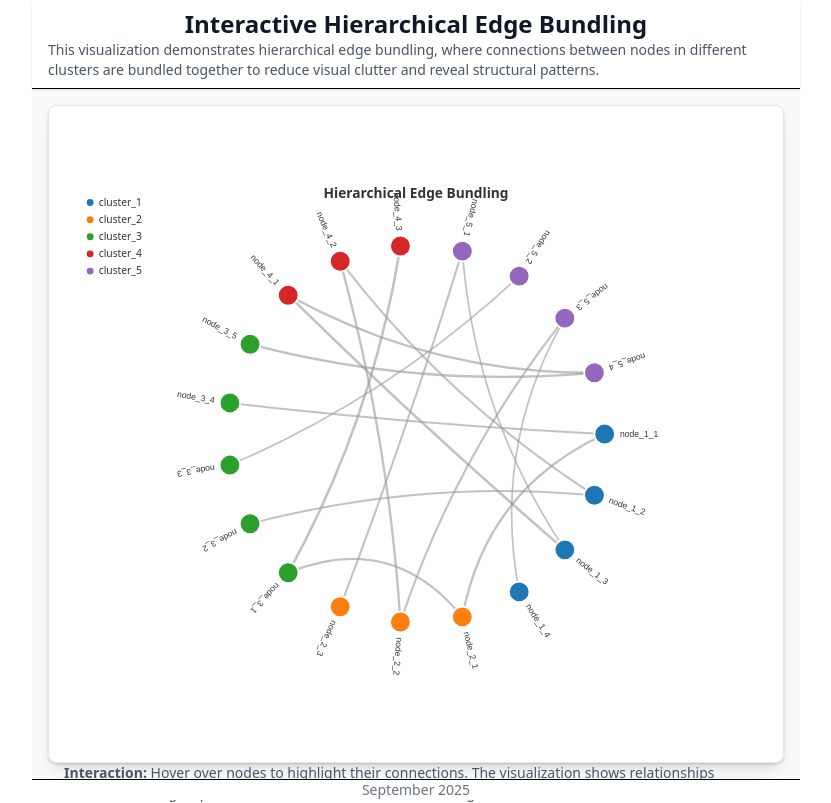
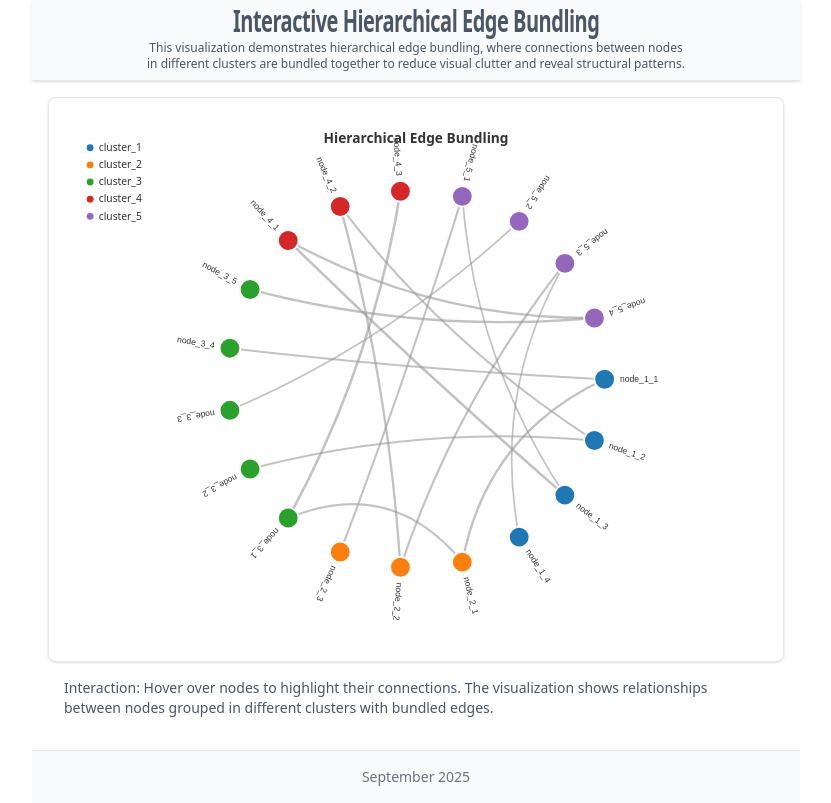
Before and after one commit to maxzz/20250920-d3-hierarchical-edge-bundling, a React (Vite) app in the folder apps/web/: page / in a window 1280 px wide. Shown: the whole page, without its empty margins (224-1055 px from the left). Built offline with nearby package versions, Linux system fonts and the light colour scheme.

Commit message:
WIP. update parent layout

```diff
--- a/apps/web/src/App.tsx
+++ b/apps/web/src/App.tsx
@@ -3,29 +3,32 @@ import { sampleData } from "./store/data/1-sample-data";
 
 export function App() {
     return (
-        <div className="min-h-screen max-w-3xl mx-auto text-sm bg-gray-50 grid grid-rows-[auto_1fr_auto]">
+        <div className="min-h-screen max-w-3xl mx-auto text-sm grid grid-rows-[auto_1fr_auto]">
 
-            <header className="px-4 py-2 bg-white border-b shadow-sm flex flex-col items-center justify-center">
-                <h1 className="text-2xl font-bold text-gray-900">
+            <header className="px-4 py-2 bg-gray-50 border-b border-gray-200 shadow-sm flex flex-col items-center justify-center">
+                <h1 className="pb-1 text-xl font-bold tracking-tight text-gray-600 scale-y-150">
                     Interactive Hierarchical Edge Bundling
                 </h1>
-                <p className="text-gray-600">
+                <p className="text-xs text-center text-balance text-gray-600">
                     This visualization demonstrates hierarchical edge bundling, where connections between nodes
                     in different clusters are bundled together to reduce visual clutter and reveal structural patterns.
                 </p>
             </header>
 
-            <main className="m-4 bg-white rounded-xl shadow-lg 1overflow-hidden">
-                <HierarchicalEdgeBundling className="p-6" data={sampleData} />
+            <main className="m-4 bg-white flex flex-col items-center justify-center">
+                <HierarchicalEdgeBundling
+                    className="p-6"
+                    data={sampleData}
+                />
 
-                <p className="px-4 text-gray-600">
-                    <strong>Interaction:</strong> Hover over nodes to highlight their connections.
+                <p className="p-4 text-gray-600">
+                    Interaction: Hover over nodes to highlight their connections.
                     The visualization shows relationships between nodes grouped in different clusters with bundled edges.
                 </p>
             </main>
 
-            <footer className="bg-white border-t">
-                <p className="text-center text-gray-500 text-sm">
+            <footer className="py-4 text-gray-500 bg-gray-50 border-t border-gray-200">
+                <p className="text-center text-sm">
                     September 2025
                 </p>
             </footer>
--- a/apps/web/src/components/1-hierarchical-edge-bundling.tsx
+++ b/apps/web/src/components/1-hierarchical-edge-bundling.tsx
@@ -23,7 +23,7 @@ export function HierarchicalEdgeBundling({ data, className, ...rest }: { data: H
     return (
         <svg
             ref={svgRef}
-            viewBox="0 0 800 600"
+            viewBox={`0 0 ${width} ${height}`}
             className={classNames("size-full border bg-white border-gray-200 rounded-lg shadow-sm", className)}
             {...rest}
         />
```
